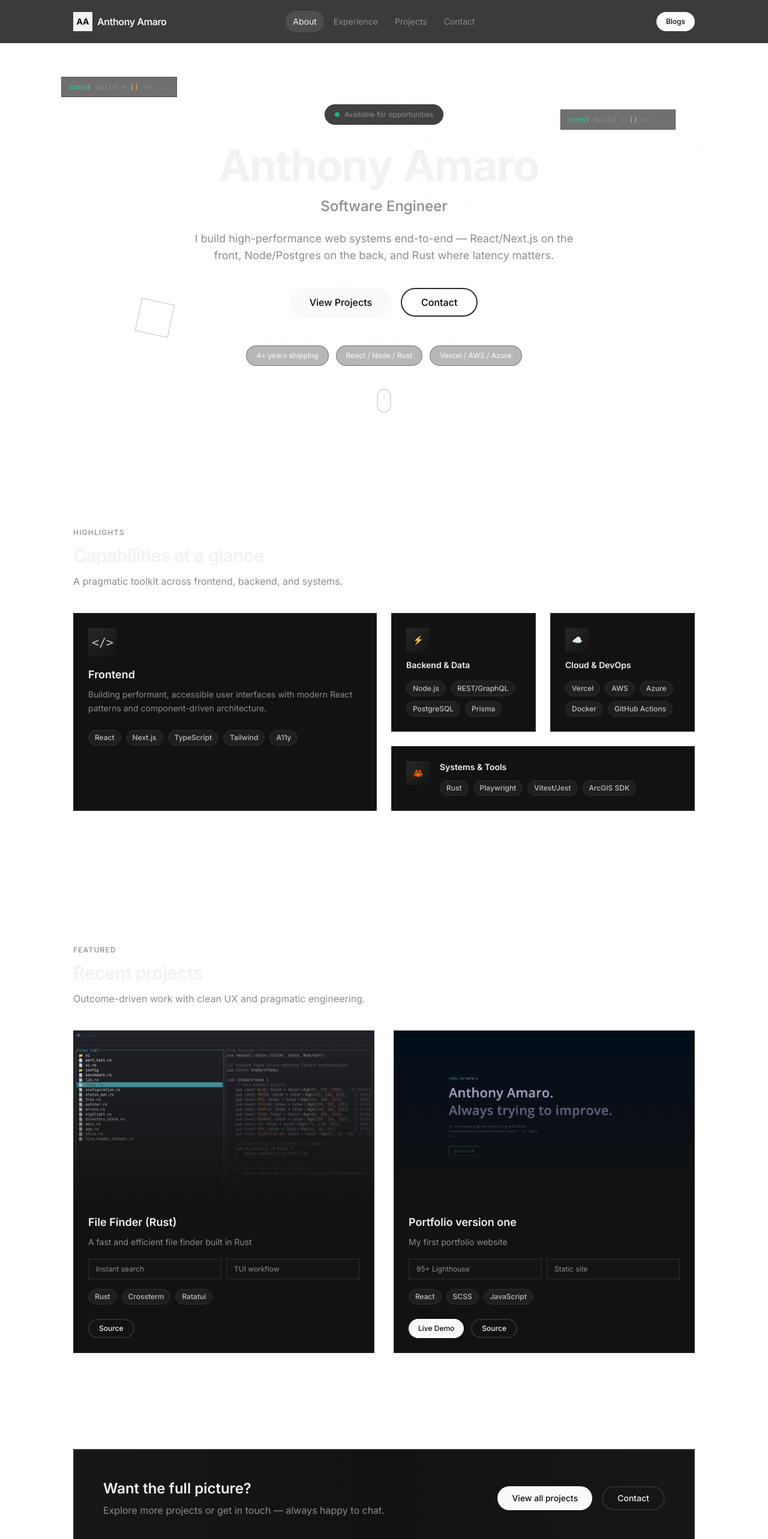
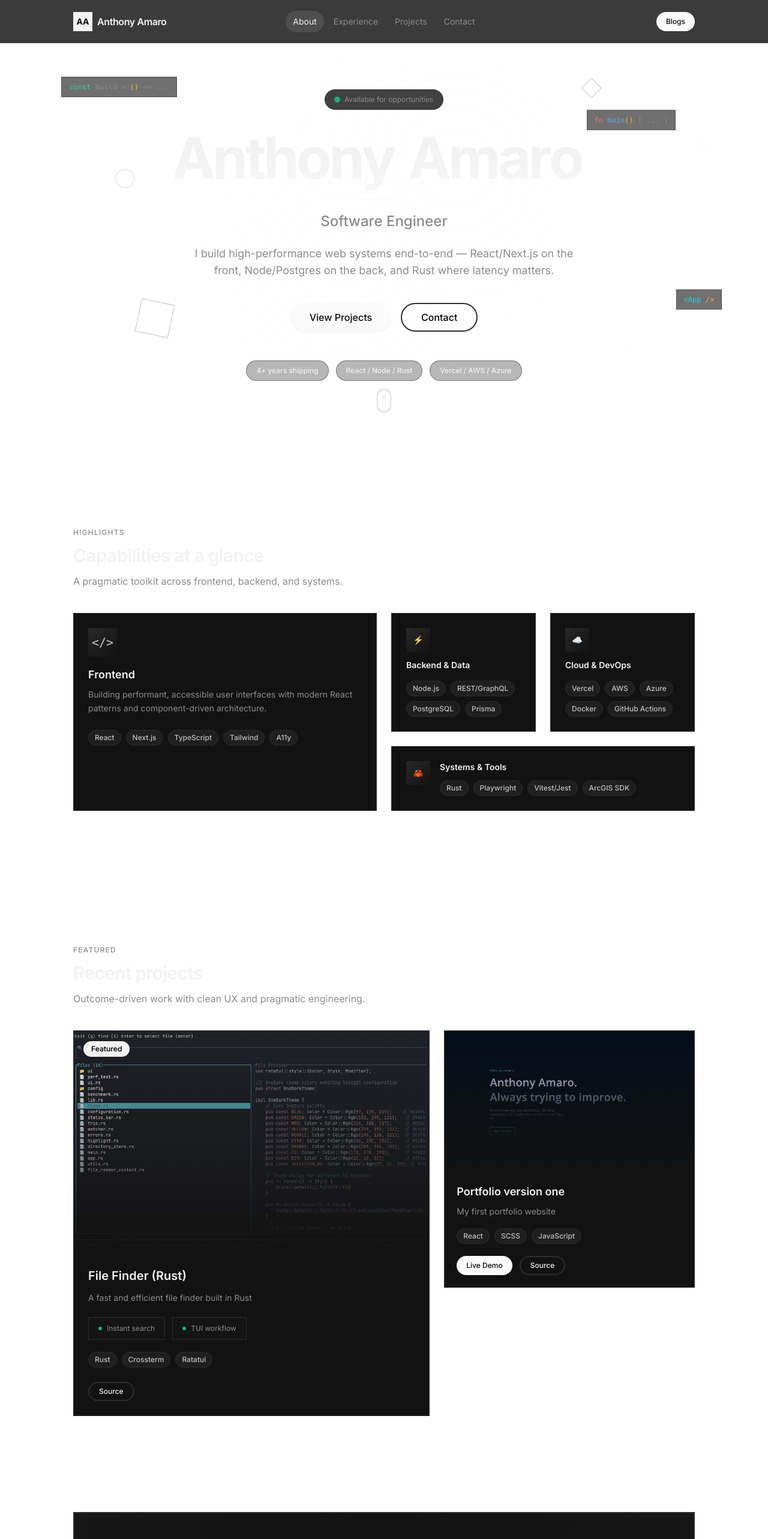
Before and after one commit to anthonyamaro15/portfoliov2, a Next.js app: page / in a window 1280 px wide. Shown: the top 2566 px of the page at 60% size. Built offline with nearby package versions, Linux system fonts and the light colour scheme.

Commit message:
feat: new dark theme ui

```diff
--- a/src/app/page.tsx
+++ b/src/app/page.tsx
@@ -184,7 +184,7 @@ export default function Home() {
         </motion.div>
       </Section>
 
-      {/* Featured Projects with Tilt Cards */}
+      {/* Featured Projects with Asymmetric Layout */}
       <Section className="mt-16" id="projects">
         <SectionHeading
           eyebrow="Featured"
@@ -197,47 +197,63 @@ export default function Home() {
           initial="hidden"
           whileInView="visible"
           viewport={{ once: true, margin: "-100px" }}
-          className="mt-10 grid grid-cols-1 md:grid-cols-2 gap-8"
+          className="mt-10 grid grid-cols-1 lg:grid-cols-12 gap-6"
         >
-          {PROJECTS.slice(0, 2).map((project) => (
-            <motion.div key={project.id} variants={itemVariants}>
+          {/* Featured Project - Takes 7 columns */}
+          {PROJECTS[0] && (
+            <motion.div
+              key={PROJECTS[0].id}
+              variants={itemVariants}
+              className="lg:col-span-7"
+            >
               <TiltCard>
-                <Card className="group overflow-hidden rounded-bento transition-all duration-400 hover:shadow-[var(--shadow-card-hover)] hover:border-foreground/15">
-                  <div className="relative aspect-[16/9] overflow-hidden rounded-t-bento">
+                <Card className="group h-full overflow-hidden rounded-bento transition-all duration-400 hover:shadow-[var(--shadow-card-hover)] hover:border-foreground/15 relative">
+                  {/* Featured badge */}
+                  <div className="absolute top-4 left-4 z-10">
+                    <Badge className="bg-foreground text-background font-semibold px-3 py-1 rounded-full text-xs shadow-lg">
+                      Featured
+                    </Badge>
+                  </div>
+                  <div className="relative aspect-[16/10] overflow-hidden rounded-t-bento">
                     <Image
                       className="h-full w-full object-cover transition-transform duration-700 ease-smooth group-hover:scale-105"
-                      src={project.image}
-                      alt={project.imgAlt}
+                      src={PROJECTS[0].image}
+                      alt={PROJECTS[0].imgAlt}
                       fill
                     />
                     {/* Gradient overlay */}
                     <div className="absolute inset-0 bg-gradient-to-t from-card via-card/40 to-transparent" />
                     {/* Shine effect on hover */}
                     <div className="absolute inset-0 bg-gradient-to-br from-white/10 via-transparent to-transparent opacity-0 group-hover:opacity-100 transition-opacity duration-500" />
+                    {/* Border glow on hover */}
+                    <div className="absolute inset-0 opacity-0 group-hover:opacity-100 transition-opacity duration-500 pointer-events-none">
+                      <div className="absolute inset-0 rounded-t-bento ring-1 ring-inset ring-foreground/10" />
+                    </div>
                   </div>
                   <CardContent className="p-6">
-                    <h3 className="text-lg font-semibold text-foreground">
-                      {project.name}
+                    <h3 className="text-xl font-semibold text-foreground">
+                      {PROJECTS[0].name}
                     </h3>
-                    <p className="mt-2 text-sm text-muted-foreground leading-relaxed">
-                      {project.headerDescription}
+                    <p className="mt-3 text-sm text-muted-foreground leading-relaxed">
+                      {PROJECTS[0].headerDescription}
                     </p>
-                    {project.metrics && (
-                      <div className="mt-4 grid grid-cols-2 gap-2">
-                        {project.metrics.slice(0, 2).map((m: string, i: number) => (
+                    {PROJECTS[0].metrics && (
+                      <div className="mt-5 flex gap-3">
+                        {PROJECTS[0].metrics
+                          .slice(0, 2)
+                          .map((m: string, i: number) => (
                             <div
                               key={i}
-                            className="border border-border bg-muted/20 px-3 py-2 text-xs text-muted-foreground rounded-bento-inner"
+                              className="flex items-center gap-2 border border-border bg-muted/20 px-4 py-2.5 text-xs text-muted-foreground rounded-bento-inner"
                             >
+                              <span className="w-1.5 h-1.5 rounded-full bg-emerald-500" />
                               {m}
                             </div>
                           ))}
                       </div>
                     )}
-                    <div className="mt-4 flex flex-wrap gap-2">
-                      {project.technologies
-                        ?.slice(0, 5)
-                        .map((t: string, i: number) => (
+                    <div className="mt-5 flex flex-wrap gap-2">
+                      {PROJECTS[0].technologies?.map((t: string, i: number) => (
                         <Badge
                           key={i}
                           variant="secondary"
@@ -248,10 +264,10 @@ export default function Home() {
                       ))}
                     </div>
                     <div className="mt-6 flex gap-3">
-                      {project.website && (
+                      {PROJECTS[0].website && (
                         <Button size="sm" className="rounded-full" asChild>
                           <a
-                            href={project.website}
+                            href={PROJECTS[0].website}
                             target="_blank"
                             rel="noopener noreferrer"
                           >
@@ -259,7 +275,7 @@ export default function Home() {
                           </a>
                         </Button>
                       )}
-                      {project.github && (
+                      {PROJECTS[0].github && (
                         <Button
                           size="sm"
                           variant="outline"
@@ -267,7 +283,7 @@ export default function Home() {
                           asChild
                         >
                           <a
-                            href={project.github}
+                            href={PROJECTS[0].github}
                             target="_blank"
                             rel="noopener noreferrer"
                           >
@@ -280,7 +296,83 @@ export default function Home() {
                 </Card>
               </TiltCard>
             </motion.div>
+          )}
+
+          {/* Secondary Project - Takes 5 columns, compact style */}
+          {PROJECTS[1] && (
+            <motion.div
+              key={PROJECTS[1].id}
+              variants={itemVariants}
+              className="lg:col-span-5"
+            >
+              <TiltCard>
+                <Card className="group h-full overflow-hidden rounded-bento transition-all duration-400 hover:shadow-[var(--shadow-card-hover)] hover:border-foreground/15">
+                  <div className="relative aspect-[16/9] overflow-hidden rounded-t-bento">
+                    <Image
+                      className="h-full w-full object-cover transition-transform duration-700 ease-smooth group-hover:scale-105"
+                      src={PROJECTS[1].image}
+                      alt={PROJECTS[1].imgAlt}
+                      fill
+                    />
+                    {/* Gradient overlay */}
+                    <div className="absolute inset-0 bg-gradient-to-t from-card via-card/50 to-transparent" />
+                    {/* Shine effect on hover */}
+                    <div className="absolute inset-0 bg-gradient-to-br from-white/10 via-transparent to-transparent opacity-0 group-hover:opacity-100 transition-opacity duration-500" />
+                  </div>
+                  <CardContent className="p-5">
+                    <h3 className="text-lg font-semibold text-foreground">
+                      {PROJECTS[1].name}
+                    </h3>
+                    <p className="mt-2 text-sm text-muted-foreground leading-relaxed line-clamp-2">
+                      {PROJECTS[1].headerDescription}
+                    </p>
+                    <div className="mt-4 flex flex-wrap gap-2">
+                      {PROJECTS[1].technologies
+                        ?.slice(0, 4)
+                        .map((t: string, i: number) => (
+                          <Badge
+                            key={i}
+                            variant="secondary"
+                            className="text-xs rounded-full"
+                          >
+                            {t}
+                          </Badge>
                         ))}
+                    </div>
+                    <div className="mt-5 flex gap-3">
+                      {PROJECTS[1].website && (
+                        <Button size="sm" className="rounded-full" asChild>
+                          <a
+                            href={PROJECTS[1].website}
+                            target="_blank"
+                            rel="noopener noreferrer"
+                          >
+                            Live Demo
+                          </a>
+                        </Button>
+                      )}
+                      {PROJECTS[1].github && (
+                        <Button
+                          size="sm"
+                          variant="outline"
+                          className="rounded-full"
+                          asChild
+                        >
+                          <a
+                            href={PROJECTS[1].github}
+                            target="_blank"
+                            rel="noopener noreferrer"
+                          >
+                            Source
+                          </a>
+                        </Button>
+                      )}
+                    </div>
+                  </CardContent>
+                </Card>
+              </TiltCard>
+            </motion.div>
+          )}
         </motion.div>
       </Section>
 
--- a/src/components/Hero.tsx
+++ b/src/components/Hero.tsx
@@ -24,17 +24,42 @@ const techBadges = [
 const FloatingCode = ({
   delay,
   className,
+  variant = "default",
 }: {
   delay: number;
   className: string;
-}) => (
+  variant?: "default" | "rust" | "react";
+}) => {
+  const snippets = {
+    default: (
+      <>
+        <span className="text-emerald-400">const</span> build ={" "}
+        <span className="text-amber-400">()</span> =&gt; ...
+      </>
+    ),
+    rust: (
+      <>
+        <span className="text-rose-400">fn</span>{" "}
+        <span className="text-blue-400">main</span>
+        <span className="text-amber-400">()</span> {"{"} ... {"}"}
+      </>
+    ),
+    react: (
+      <>
+        <span className="text-cyan-400">&lt;App</span>{" "}
+        <span className="text-amber-400">/&gt;</span>
+      </>
+    ),
+  };
+
+  return (
     <FloatingElement delay={delay} className={className} yOffset={12}>
       <div className="px-3 py-2 bg-card/60 backdrop-blur-sm border border-border/50 rounded-bento-inner text-xs text-muted-foreground font-mono">
-      <span className="text-emerald-400">const</span> build ={" "}
-      <span className="text-amber-400">()</span> =&gt; ...
+        {snippets[variant]}
       </div>
     </FloatingElement>
   );
+};
 
 export const Hero = () => {
   const containerRef = useRef<HTMLDivElement>(null);
@@ -82,15 +107,40 @@ export const Hero = () => {
         <div className="absolute inset-0 bg-[radial-gradient(circle_at_1px_1px,rgba(255,255,255,0.03)_1px,transparent_0)] bg-[length:32px_32px]" />
       </div>
 
+      {/* Animated vertical lines */}
+      <motion.div
+        className="absolute left-[6%] top-1/4 w-[1px] h-32 bg-gradient-to-b from-transparent via-foreground/15 to-transparent hidden lg:block"
+        initial={{ scaleY: 0, opacity: 0 }}
+        animate={{ scaleY: 1, opacity: 1 }}
+        transition={{ delay: 1.5, duration: 0.8, ease: "easeOut" }}
+        style={{ originY: 0 }}
+      />
+      <motion.div
+        className="absolute right-[6%] bottom-1/3 w-[1px] h-24 bg-gradient-to-b from-transparent via-foreground/10 to-transparent hidden lg:block"
+        initial={{ scaleY: 0, opacity: 0 }}
+        animate={{ scaleY: 1, opacity: 1 }}
+        transition={{ delay: 1.8, duration: 0.8, ease: "easeOut" }}
+        style={{ originY: 1 }}
+      />
+
       {/* Floating decorative elements */}
       <FloatingCode
         delay={0}
         className="absolute top-32 left-[8%] hidden lg:block"
+        variant="default"
       />
       <FloatingCode
         delay={2}
         className="absolute top-48 right-[12%] hidden lg:block"
+        variant="rust"
       />
+      <FloatingCode
+        delay={3.5}
+        className="absolute bottom-48 right-[6%] hidden xl:block"
+        variant="react"
+      />
+
+      {/* Geometric shapes */}
       <FloatingElement
         delay={1}
         className="absolute bottom-40 left-[18%] hidden lg:block"
@@ -104,6 +154,36 @@ export const Hero = () => {
         yOffset={6}
       >
         <div className="w-4 h-4 bg-foreground/10 rounded-full" />
+      </FloatingElement>
+
+      {/* Additional shapes for visual depth */}
+      <FloatingElement
+        delay={2.5}
+        className="absolute top-36 right-[22%] hidden xl:block"
+        yOffset={10}
+      >
+        <div className="w-6 h-6 border border-border/25 rotate-45" />
+      </FloatingElement>
+      <FloatingElement
+        delay={1.5}
+        className="absolute bottom-52 left-[10%] hidden lg:block"
+        yOffset={6}
+      >
+        <div className="w-3 h-3 bg-foreground/8 rotate-45" />
+      </FloatingElement>
+      <FloatingElement
+        delay={4}
+        className="absolute top-72 left-[15%] hidden xl:block"
+        yOffset={8}
+      >
+        <div className="w-8 h-8 border border-border/20 rounded-full" />
+      </FloatingElement>
+      <FloatingElement
+        delay={2}
+        className="absolute bottom-32 right-[18%] hidden lg:block"
+        yOffset={12}
+      >
+        <div className="w-2 h-2 bg-foreground/15 rounded-full" />
       </FloatingElement>
 
       <div className="mx-auto max-w-[1100px] px-5 md:px-8 text-center">
@@ -127,16 +207,26 @@ export const Hero = () => {
           animate={{ opacity: 1 }}
           transition={{ delay: 0.2 }}
         >
-          <h1 className="text-5xl md:text-6xl lg:text-7xl font-bold tracking-tight text-foreground leading-[1.1]">
+          <h1 className="text-6xl md:text-7xl lg:text-8xl font-bold tracking-tighter leading-[0.95]">
+            <span className="bg-gradient-to-b from-foreground via-foreground to-foreground/60 bg-clip-text text-transparent">
               <AnimatedText text="Anthony Amaro" delay={0.3} />
+            </span>
           </h1>
         </motion.div>
+
+        {/* Decorative accent line */}
+        <motion.div
+          initial={{ scaleX: 0, opacity: 0 }}
+          animate={{ scaleX: 1, opacity: 1 }}
+          transition={{ delay: 0.8, duration: 0.6, ease: [0.16, 1, 0.3, 1] }}
+          className="w-20 h-[2px] bg-gradient-to-r from-foreground/50 via-foreground/25 to-transparent mx-auto mt-5 origin-center"
+        />
 
         <motion.p
           initial={{ opacity: 0, y: 20 }}
           animate={{ opacity: 1, y: 0 }}
-          transition={{ delay: 0.7, duration: 0.6, ease: [0.16, 1, 0.3, 1] }}
-          className="mt-4 text-xl md:text-2xl text-muted-foreground font-medium"
+          transition={{ delay: 0.9, duration: 0.6, ease: [0.16, 1, 0.3, 1] }}
+          className="mt-5 text-xl md:text-2xl text-muted-foreground font-medium"
         >
           Software Engineer
         </motion.p>
@@ -144,7 +234,7 @@ export const Hero = () => {
         <motion.p
           initial={{ opacity: 0, y: 20 }}
           animate={{ opacity: 1, y: 0 }}
-          transition={{ delay: 0.9, duration: 0.6, ease: [0.16, 1, 0.3, 1] }}
+          transition={{ delay: 1.0, duration: 0.6, ease: [0.16, 1, 0.3, 1] }}
           className="mx-auto mt-6 max-w-[640px] text-base md:text-lg text-muted-foreground leading-relaxed"
         >
           I build high-performance web systems end-to-end — React/Next.js on the
@@ -155,7 +245,7 @@ export const Hero = () => {
         <motion.div
           initial={{ opacity: 0, y: 20 }}
           animate={{ opacity: 1, y: 0 }}
-          transition={{ delay: 1.1, duration: 0.6, ease: [0.16, 1, 0.3, 1] }}
+          transition={{ delay: 1.2, duration: 0.6, ease: [0.16, 1, 0.3, 1] }}
           className="mt-10 flex flex-wrap items-center justify-center gap-4"
         >
           <Button size="lg" className="rounded-full px-8" asChild>
@@ -175,7 +265,7 @@ export const Hero = () => {
         <motion.div
           initial={{ opacity: 0 }}
           animate={{ opacity: 1 }}
-          transition={{ delay: 1.3, duration: 0.6 }}
+          transition={{ delay: 1.4, duration: 0.6 }}
           className="mt-12 flex flex-wrap items-center justify-center gap-3"
         >
           {techBadges.map((badge, i) => (
@@ -184,7 +274,7 @@ export const Hero = () => {
               initial={{ opacity: 0, scale: 0.8 }}
               animate={{ opacity: 1, scale: 1 }}
               transition={{
-                delay: 1.4 + i * 0.1,
+                delay: 1.5 + i * 0.1,
                 duration: 0.4,
                 ease: [0.16, 1, 0.3, 1],
               }}
@@ -204,7 +294,7 @@ export const Hero = () => {
       <motion.div
         initial={{ opacity: 0 }}
         animate={{ opacity: 1 }}
-        transition={{ delay: 1.8 }}
+        transition={{ delay: 2.0 }}
         className="absolute bottom-8 left-1/2 -translate-x-1/2"
       >
         <motion.div
```
Lines whose indentation alone changed are shown as unchanged.
